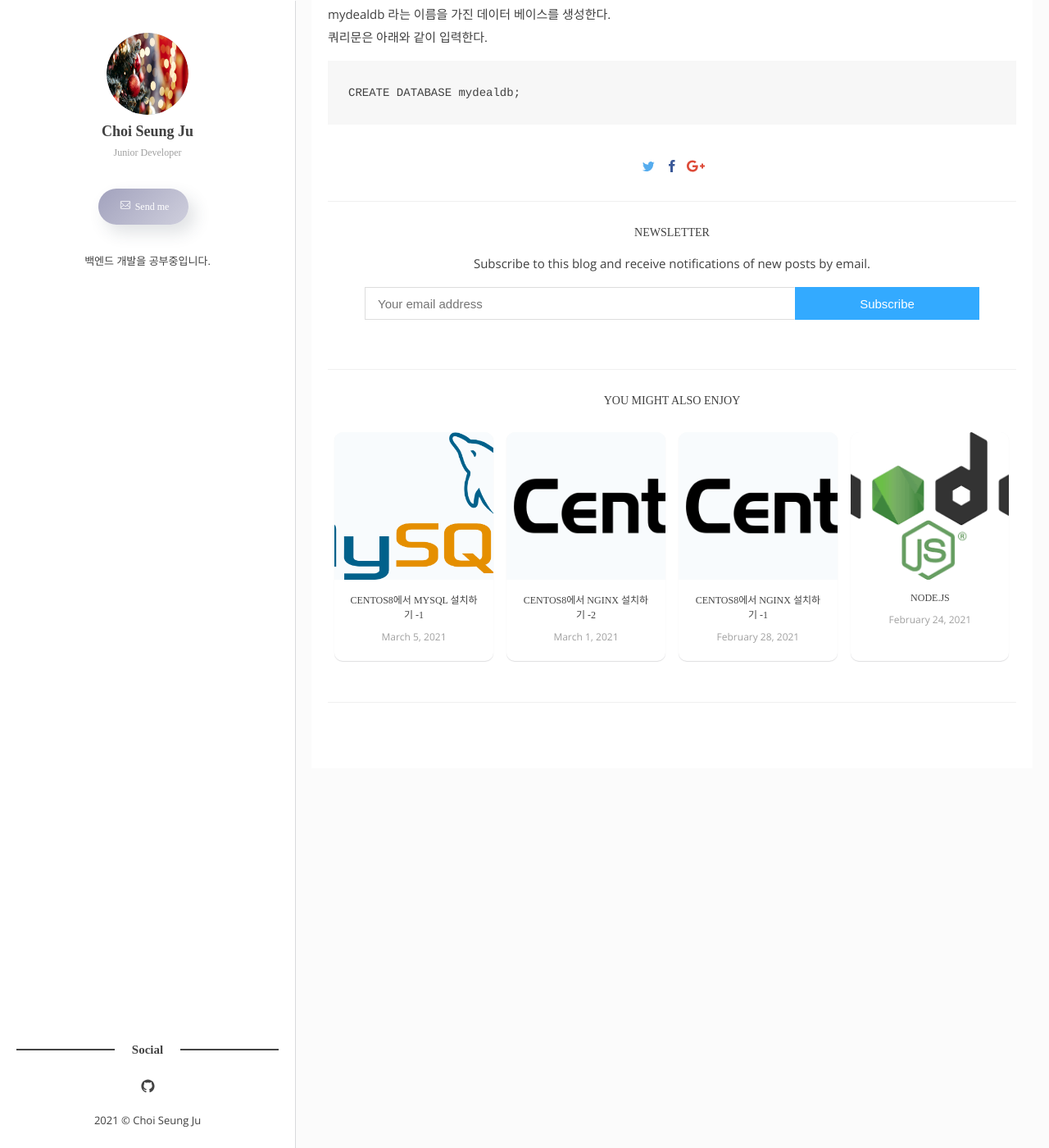
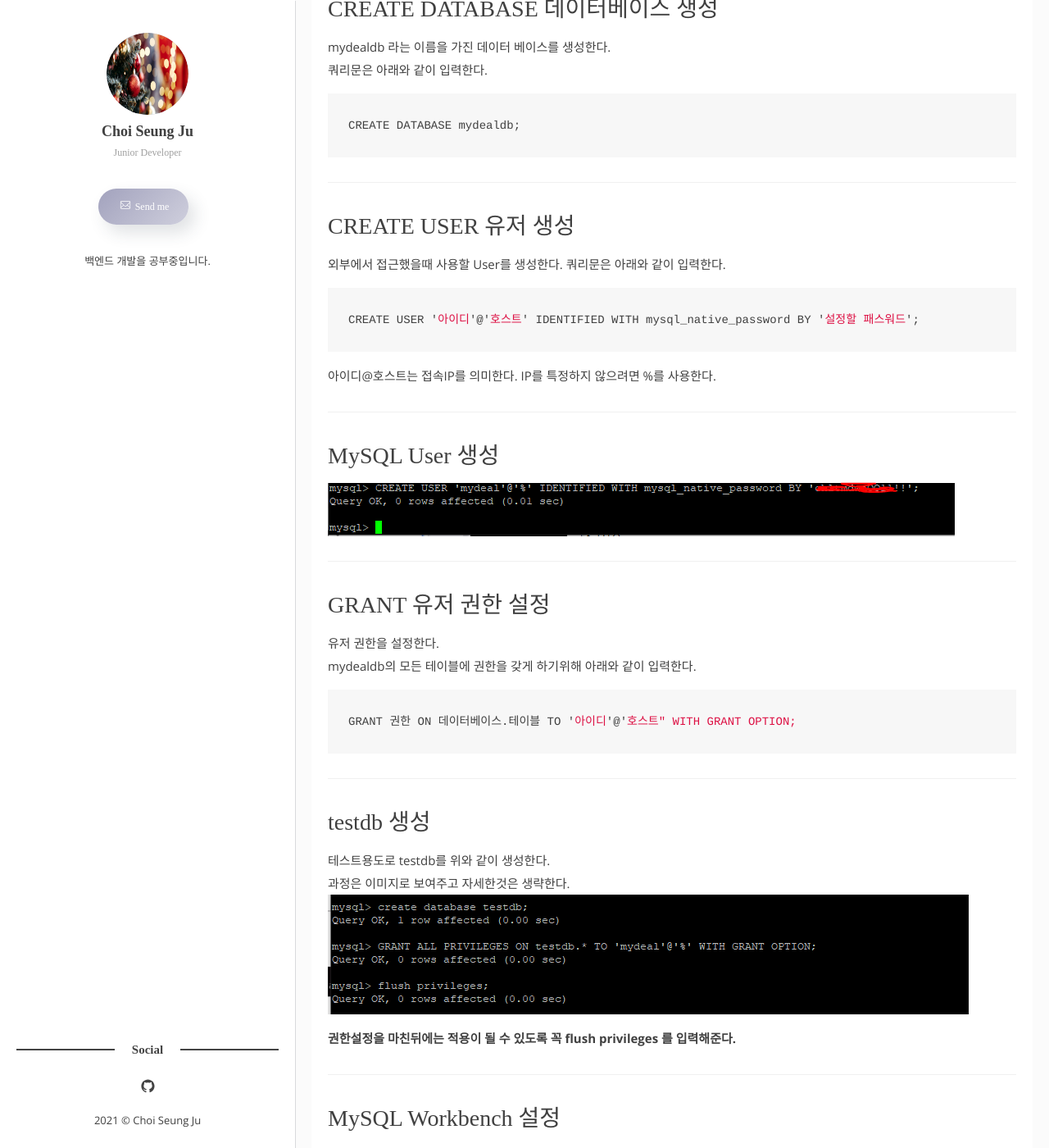
Before and after one commit to VictoryJu/VictoryJu.github.io, a Jekyll site: the page built from _posts/2021-03-07-contos.markdown, in a window 1280 px wide and 1400 px high, scrolled down 1010 px. Shown: the whole window at 82% size. Built offline with Jekyll 4.4.1, drawn with Linux system fonts in a browser that asks for light colours; some web fonts are replaced; comment, search, counter and statistics services are not loaded; some of the changed text lies outside the part shown.

Commit message:
add: MySQL Workbench

```diff
--- a/_posts/2021-03-07-contos.markdown
+++ b/_posts/2021-03-07-contos.markdown
@@ -19,9 +19,64 @@
 sudo mysql -u root -p
 {% endhighlight %}
 
-# CREATE DATABASE 데이터베이스 생성
+***
+
+## CREATE DATABASE 데이터베이스 생성
 mydealdb 라는 이름을 가진 데이터 베이스를 생성한다.
 쿼리문은 아래와 같이 입력한다.
 {% highlight js %}
 CREATE DATABASE mydealdb;
 {% endhighlight %}
+
+***
+
+## CREATE USER 유저 생성
+외부에서 접근했을때 사용할 User를 생성한다.
+쿼리문은 아래와 같이 입력한다.
+{% highlight js %}
+CREATE USER '아이디'@'호스트' IDENTIFIED WITH mysql_native_password BY '설정할 패스워드';
+{% endhighlight %}
+아이디@호스트는 접속IP를 의미한다. IP를 특정하지 않으려면 %를 사용한다.
+
+***
+
+## MySQL User 생성
+![]({{site.baseurl}}/images/mydeal/mysql-user.PNG)
+
+***
+
+## GRANT 유저 권한 설정
+유저 권한을 설정한다.
+mydealdb의 모든 테이블에 권한을 갖게 하기위해 아래와 같이 입력한다.
+
+{% highlight js %}
+GRANT 권한 ON 데이터베이스.테이블 TO '아이디'@'호스트" WITH GRANT OPTION;
+{% endhighlight %}
+
+***
+
+## testdb 생성
+테스트용도로 testdb를 위와 같이 생성한다.
+과정은 이미지로 보여주고 자세한것은 생략한다.
+![]({{site.baseurl}}/images/mydeal/mysql-testdb.PNG)
+
+**권한설정을 마친뒤에는 적용이 될 수 있도록 꼭 flush privileges 를 입력해준다.**
+
+***
+
+## MySQL Workbench 설정
+데이터베이스와 유저를 생성했으면
+MySQL Workbench를 설정하자.
+
+MySQL Workbench를 실행한뒤 + 버튼을 클릭한다.
+![]({{site.baseurl}}/images/mydeal/mysql-초기.PNG)
+
+***
+
+입력창이 뜨면
+번호 순서대로 **공인IP, 생성한User이름, 패스워드, 기본스키마**를 입력한 뒤
+Test Connection으로 연결 테스트를 해주고 OK를 눌러 마무리한다.
+
+![]({{site.baseurl}}/images/mydeal/mysql-workbench.jpg)
+
+***
```
Also changed, not shown: images/mydeal/mysql-testdb.PNG (renamed from images/mydeal/mysql testdb 뭐한건지 잘 모르겠음.PNG), images/mydeal/mysql-user.PNG (renamed from images/mydeal/mysql USER 생성.PNG), images/mydeal/mysql-workbench.jpg (added), images/mydeal/mysql-초기.PNG (added).
